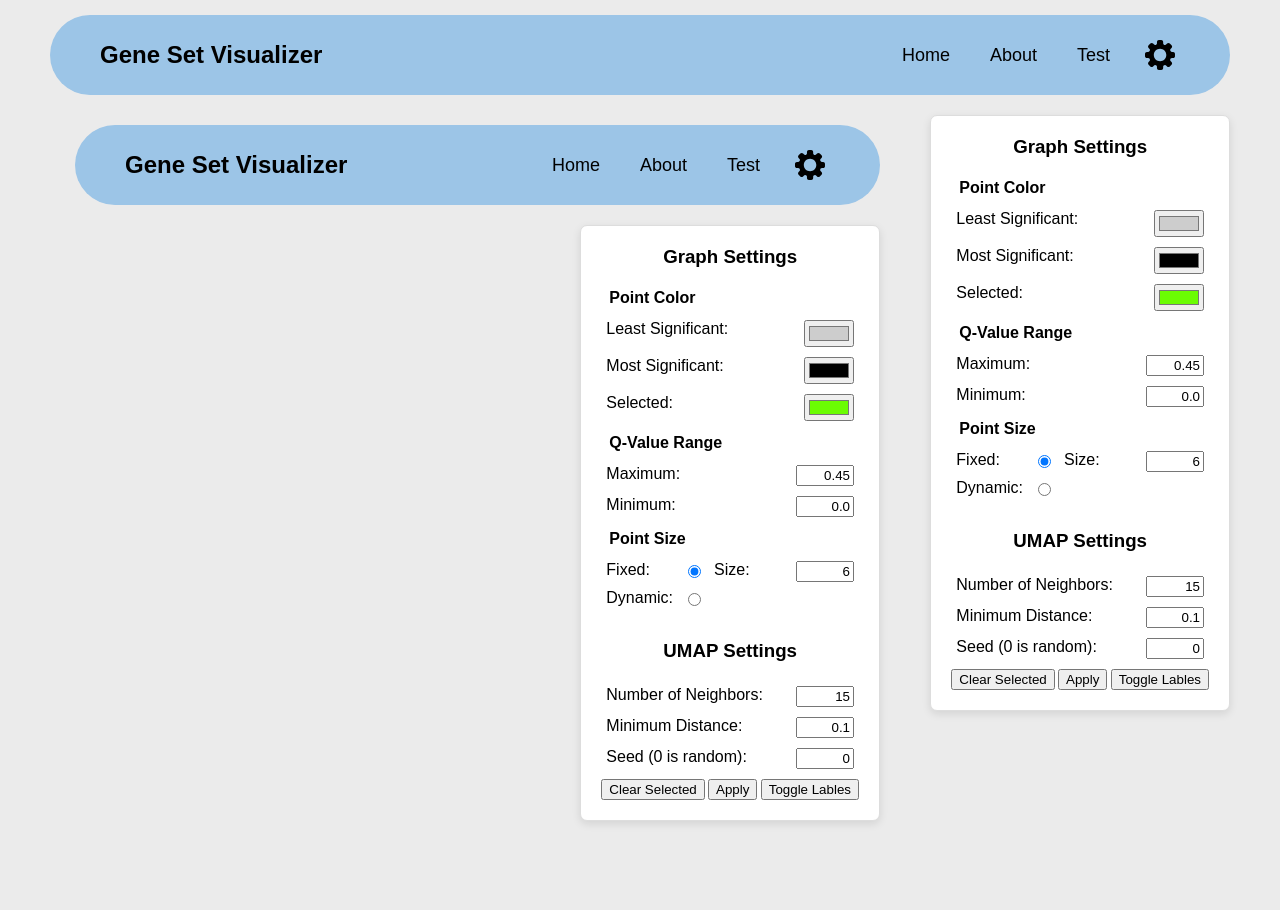
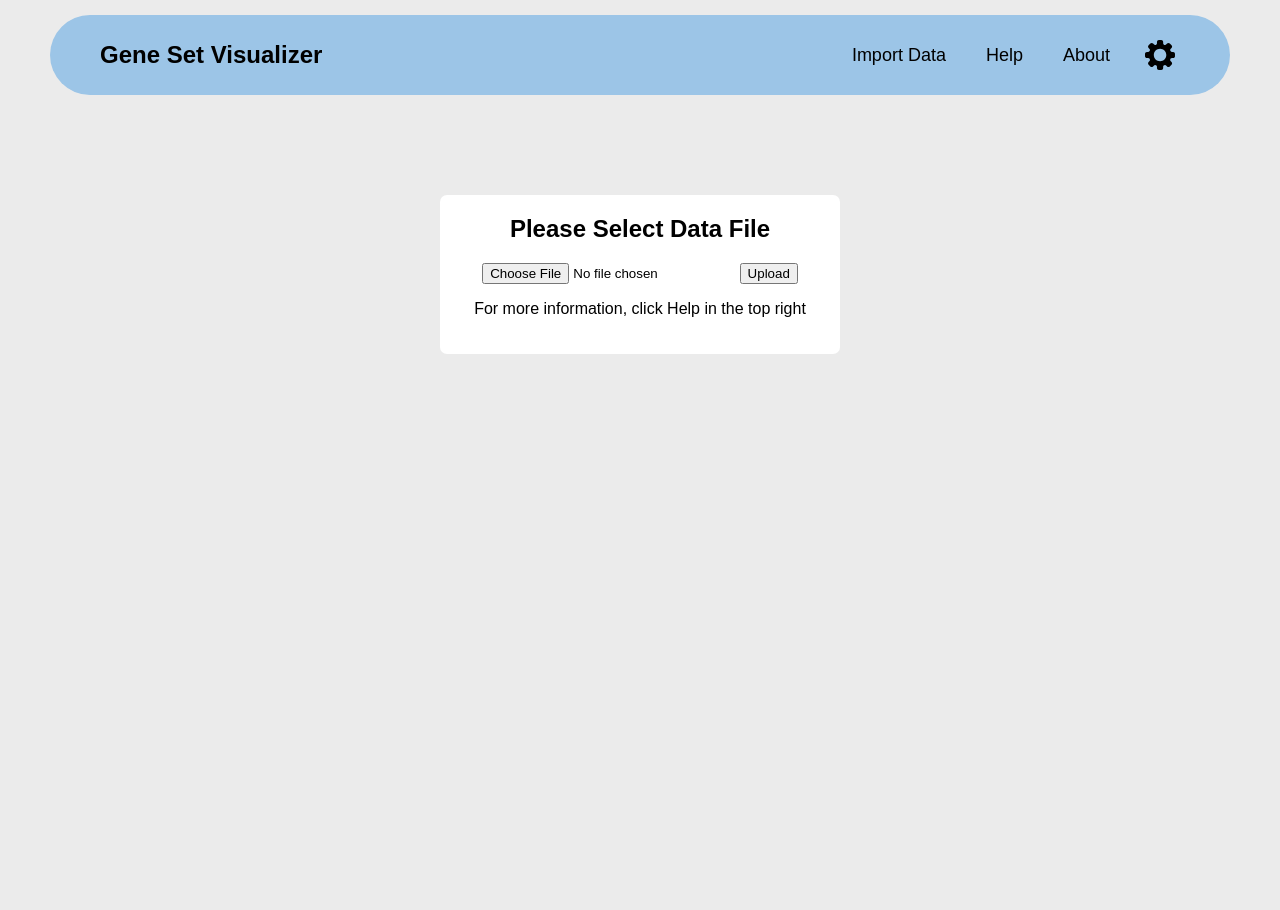
Before and after one commit to JasonCourtois/Gene-Set-Plot, a Django app: template myapp/templates/base.html in a window 1280 px wide. After the commit the page ends 354 px from the top, so only its background shows below. Run offline with Django 3.2, Linux system fonts and the light colour scheme; the template is opened without the code that fills it, so the values that code supplies are empty.

Commit message:
fix bug where when you upload, go back, try to import same file. shit break

```diff
--- a/myapp/templates/base.html
+++ b/myapp/templates/base.html
@@ -3,6 +3,7 @@
 <html lang="en">
   <head>
     <meta charset="UTF-8" />
+    {% csrf_token %}
     <meta name="viewport" content="width=device-width, initial-scale=1.0" />
     <title>Interactive UMAP Plot</title>
     {% load static %}
@@ -23,9 +24,9 @@
         </div>
       </div>
       <div class="nav-links">
-        <span class="nav-button">Home</span>
+        <span class="nav-button" id="nav-import">Import Data</span>
+        <span class="nav-button">Help</span>
         <span class="nav-button">About</span>
-        <span class="nav-button">Test</span>
         <div class="settings-button">
           <svg
             height="100%"
@@ -33,7 +34,7 @@
             style="enable-background: new 0 0 512 512"
             version="1.1"
             viewBox="0 0 512 512"
-            width="auto"
+            width="100%"
             xml:space="preserve"
             xmlns="http://www.w3.org/2000/svg"
             xmlns:xlink="http://www.w3.org/1999/xlink"
@@ -45,7 +46,17 @@
         </div>
       </div>
     </nav>
-    <div class="graph-container">
+    <div id="upload-wrapper">
+      <div id="initial-upload">
+        <h2>Please Select Data File</h2>
+        <div>
+          <input type="file" id="initial-file-input" />
+          <button id="initial-upload-button">Upload</button>
+        </div>
+        <p>For more information, click Help in the top right</p>
+      </div>
+    </div>
+    <div id="graph-container">
       <iframe id="graph" src="{% url 'read_graph' %}" frameborder="0"></iframe>
       <div class="settings-wrapper">
         <div class="settings">
@@ -156,7 +167,6 @@
             <label for="seed">Seed (0 is random):</label>
             <input type="numeric" id="seed" name="seed" />
           </div>
-          <script src="{% static 'myapp/js/update_settings.js' %}"></script>
           <div class="button-wrapper">
             <button onclick="clearSelected()">Clear Selected</button>
             <button onclick="updateSettings()">Apply</button>
@@ -168,57 +178,8 @@
 
     <div id="selected-points-container"></div>
 
+    <script src="{% static 'myapp/js/update_settings.js' %}"></script>
     <script src="{% static 'myapp/js/modify_selected.js' %}"></script>
+    <script src="{% static 'myapp/js/upload_file.js' %}"></script>
   </body>
-  <style>
-    .nav-bar {
-      margin-left: 50px;
-      margin-right: 50px;
-      margin-top: 15px;
-      background-color: #9cc5e7;
-      color: #fff;
-      padding-top: 15px;
-      padding-bottom: 15px;
-      display: flex;
-      justify-content: space-between;
-      height: 50px;
-      border-radius: 100px;
-    }
-
-    .header-container {
-      margin-left: 50px;
-      display: flex;
-      align-items: center;
-      justify-content: center;
-      height: 100%;
-    }
-
-    .header-container h1 {
-      margin: 0px;
-      color: black;
-    }
-
-    .nav-links {
-      margin-right: 50px;
-      display: flex;
-      justify-content: space-between;
-      align-items: center;
-      height: 100%;
-      column-gap: 20px;
-    }
-
-    .nav-button {
-      text-align: center;
-      padding: 10px;
-      border-radius: 15px;
-      border: 0px;
-      font-size: large;
-      color: black;
-    }
-
-    .settings-button {
-      height: 40px;
-      border-radius: 15px;
-    }
-  </style>
 </html>
--- a/myapp/urls.py
+++ b/myapp/urls.py
@@ -3,7 +3,6 @@ from . import views
 
 urlpatterns = [
     path('', views.home, name='home'),
-    path('read-output/<str:umapSettings>', views.read_output_config, name='read_output_config'),
-    path('read-output/', views.read_output, name='read_output'),
+    path('read-output/<str:umapSettings>', views.read_output, name='read_output'),
     path('read-graph/', views.read_graph, name='read_graph')
 ]
--- a/static/myapp/css/style.css
+++ b/static/myapp/css/style.css
@@ -4,18 +4,24 @@ body {
   height: 100svh;
   background-color: rgb(235, 235, 235);
   font-family: Arial, sans-serif;
+  overflow-x: hidden;
 }
 
 #graph {
   width: 100%;
   height: 100%;
-  margin: 15px;
+  margin-left: 40px;
+  margin-top: 15px;
   margin-right: 0px;
-  margin-left: 25px;
+  transition: margin-right 0.5s ease;
 }
 
-.graph-container {
-  display: flex;
+#graph.settings-open {
+  margin-right: 300px;
+}
+
+#graph-container {
+  display: none;
   justify-content: center;
   align-items: flex-start;
   height: 100vh;
@@ -30,9 +36,15 @@ body {
   height: auto;
   padding: 20px;
   margin: 20px;
-  margin-right: 50px;
-  margin-left: 0px;
-  width: 310px;
+  position: absolute;
+  width: 260px;
+  top: 100px;
+  right: -400px;
+  transition: right 0.5s ease;
+}
+
+.settings-wrapper.visible {
+  right: 0px;
 }
 
 h4 {
@@ -93,7 +105,7 @@ h4 {
 }
 
 #selected-points-container {
-  display: flex;
+  display: none;
   flex-direction: row;
   justify-content: center;
   flex-wrap: wrap;
@@ -160,3 +172,96 @@ tbody th {
     transform: rotate(360deg);
   }
 }
+
+.nav-bar {
+  margin-left: 50px;
+  margin-right: 50px;
+  margin-top: 15px;
+  background-color: #9cc5e7;
+  color: #fff;
+  padding-top: 15px;
+  padding-bottom: 15px;
+  display: flex;
+  justify-content: space-between;
+  height: 50px;
+  border-radius: 100px;
+}
+
+.header-container {
+  margin-left: 50px;
+  display: flex;
+  align-items: center;
+  justify-content: center;
+  height: 100%;
+}
+
+.header-container h1 {
+  margin: 0px;
+  color: black;
+}
+
+.nav-links {
+  margin-right: 50px;
+  display: flex;
+  justify-content: space-between;
+  align-items: center;
+  height: 100%;
+  column-gap: 20px;
+}
+
+.nav-button {
+  position: relative;
+  text-align: center;
+  padding: 10px;
+  border-radius: 15px;
+  border: 0px;
+  font-size: large;
+  color: black;
+}
+
+.nav-button,
+.settings-button {
+  cursor: pointer;
+}
+
+.nav-button::after,
+.settings-button::after {
+  content: "";
+  position: absolute;
+  width: 100%;
+  height: 2px; /* Thickness of the underline */
+  bottom: 0;
+  left: 0;
+  background-color: black; /* Color of the underline */
+  transform: scaleX(0);
+  transition: transform 0.5s ease;
+}
+
+.nav-button:hover::after,
+.settings-button:hover::after {
+  transform: scaleX(0.75);
+}
+
+.settings-button {
+  position: relative;
+  height: 40px;
+  border-radius: 15px;
+}
+
+#upload-wrapper {
+  width: 100%;
+  display: none;
+  justify-content: center;
+}
+
+#initial-upload {
+  background-color: #ffffff;
+  border-radius: 7px;
+  margin: 100px;
+  width: 400px;
+  justify-content: center;
+  align-items: center;
+  display: flex;
+  flex-direction: column;
+  padding-bottom: 20px;
+}
--- a/static/myapp/js/modify_selected.js
+++ b/static/myapp/js/modify_selected.js
@@ -1,4 +1,12 @@
 let tableContainer = document.getElementById("selected-points-container");
+let iframe = document.getElementById("graph").contentWindow;
+
+main();
+
+function main() {
+  // Call the function initially to load any existing data from local storage
+  updateContent();
+}
 
 function updateContent() {
   let selecteditems = localStorage.getItem("selected");
@@ -26,9 +34,6 @@ function updateContent() {
     tableCreator(selecteditems[i], intersection);
   }
 }
-
-// Call the function initially to load any existing data from local storage
-updateContent();
 
 // Listen for changes in local storage and update content accordingly
 window.addEventListener("storage", function (e) {
@@ -104,8 +109,6 @@ function findIntersection(set1, set2, intersection) {
   return intersection;
 }
 
-let iframe = document.getElementById("graph").contentWindow;
-
 function clearSelected() {
   iframe.clearSelected();
 }
--- a/static/myapp/js/update_settings.js
+++ b/static/myapp/js/update_settings.js
@@ -70,14 +70,15 @@ function updateSettings() {
 
   let oldSettings = JSON.parse(localStorage.getItem("settings"));
 
+  newSettings.umap =
+    newSettings["number-of-neighbors"] +
+    "-" +
+    newSettings["seed"] +
+    "-" +
+    newSettings["minimum-distance"];
+
   if (isUmapSettingDifferent(newSettings, oldSettings)) {
     newSettings.umapChange = true;
-    newSettings.umap =
-      newSettings["number-of-neighbors"] +
-      "-" +
-      newSettings["seed"] +
-      "-" +
-      newSettings["minimum-distance"];
   }
 
   localStorage.setItem("settings", JSON.stringify(newSettings));
--- /dev/null
+++ b/static/myapp/js/upload_file.js
@@ -0,0 +1,90 @@
+const settingsButton = document.querySelector(".settings-button");
+const settingsWrapper = document.querySelector(".settings-wrapper");
+const graph = document.getElementById("graph");
+const graphContainer = document.getElementById("graph-container");
+const uploadWrapper = document.getElementById("upload-wrapper");
+const selectedPoints = document.getElementById("selected-points-container");
+
+const importNavButton = document.getElementById("nav-import");
+
+importNavButton.addEventListener("click", function () {
+  if (localStorage.getItem("data") === null || confirm("Do you want to import new data?\nThis erases current saved data.")) {
+    localStorage.removeItem("rawFile");
+    localStorage.removeItem("camera");
+    localStorage.setItem("selected", "[]")
+    hideGraph();
+    showUpload();
+  }
+});
+
+let frame;
+
+graph.onload = () => {
+  frame = graph.contentWindow;
+  main();
+};
+
+async function main() {
+  if (
+    localStorage.getItem("data") !== null &&
+    localStorage.getItem("rawFile") !== null
+  ) {
+    frame.main();
+
+    hideUpload();
+    showGraph();
+  } else {
+    showUpload();
+  }
+}
+
+settingsButton.addEventListener("click", function () {
+  settingsWrapper.classList.toggle("visible");
+  graph.classList.toggle("settings-open");
+});
+
+document
+  .getElementById("initial-file-input")
+  .addEventListener("change", function (event) {
+    const file = event.target.files[0];
+    const reader = new FileReader();
+    reader.onload = function (e) {
+      const fileData = e.target.result;
+      localStorage.setItem("rawFile", fileData);
+    };
+    reader.readAsDataURL(file);
+  });
+
+document
+  .getElementById("initial-upload-button")
+  .addEventListener("click", async function () {
+    if (!localStorage.getItem("rawFile")) {
+      return;
+    }
+    try {
+      await frame.main();
+    } catch (error) {
+      alert(`Check that file was formatted correctly, error: ${error}`);
+      return;
+    }
+    hideUpload();
+    showGraph();
+  });
+
+function showGraph() {
+  graphContainer.style.display = "flex";
+  selectedPoints.style.display = "flex";
+}
+
+function hideGraph() {
+  graphContainer.style.display = "none";
+  selectedPoints.style.display = "none";
+}
+
+function showUpload() {
+  uploadWrapper.style.display = "flex";
+}
+
+function hideUpload() {
+  uploadWrapper.style.display = "none";
+}
--- a/visualizer/settings.py
+++ b/visualizer/settings.py
@@ -121,9 +121,8 @@ USE_TZ = True
 
 STATIC_URL = 'static/'
 
-STATICFILES_DIRS = (
-    os.path.join(BASE_DIR, 'static'),
-)
+STATICFILES_DIRS = [BASE_DIR / 'static']
+
 
 # Default primary key field type
 # https://docs.djangoproject.com/en/5.0/ref/settings/#default-auto-field
```
Also changed, not shown: myapp/gene_test.py (+14 -3 lines), myapp/templates/graph.html (+158 -96 lines), myapp/views.py (+9 -8 lines).
